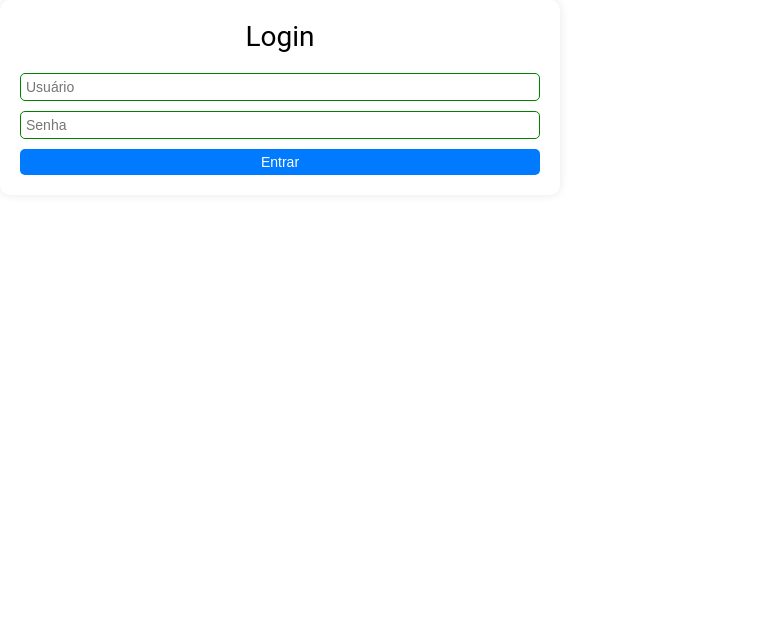
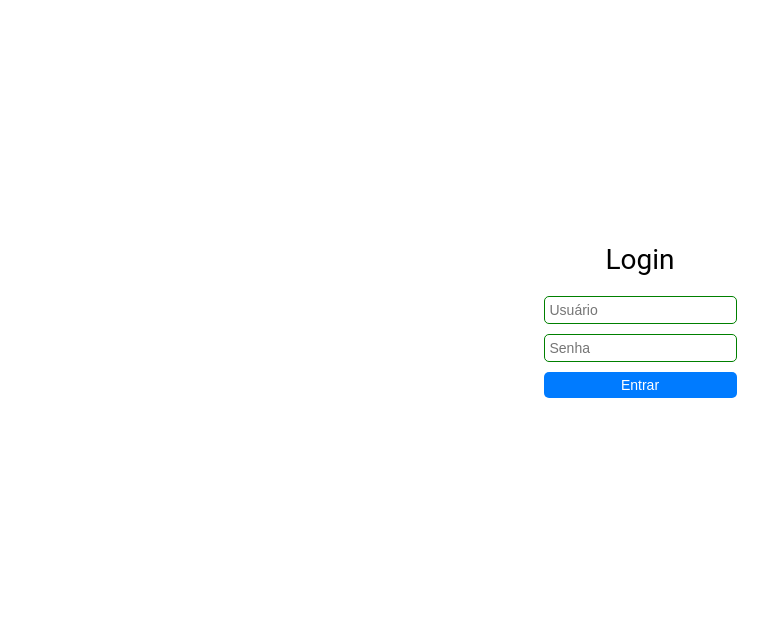
Before and after one commit to lafr/casa24, a PHP site: page / in a window 1280 px wide. Shown: the top 639 px of the page, without its empty margins (0-780 px from the left). Run offline with PHP 8.4, Linux system fonts and the light colour scheme.

Commit message:
23.10.24-css

```diff
--- a/css/main.css
+++ b/css/main.css
@@ -133,15 +133,28 @@ footer {
 .top-bar a {
     color: white;
 }
+
 .login {
+    margin: 0 auto;
+    display: flex;
+    align-items: center;
+    justify-content: center;
+    text-align: center;
+    max-width: 600px;
+    height: 80vh;
+    width: 100%;
+}
+
+.bloco_centro{
+    margin: 0 auto;
+    display: flex;
+    align-items: center;
+    justify-content: center;
+    text-align: left;
     max-width: 520px;
     width: 100%;
-    background-color: rgba(255, 255, 255, 0.8);
-    padding: 20px;
-    box-shadow: 0 0 10px rgba(0, 0, 0, 0.1);
-    border-radius: 10px;
-    text-align: center;
 }
+
 .formulario {
     max-width: 520px;
     width: 100%;
--- a/index.php
+++ b/index.php
@@ -8,11 +8,10 @@
 </head>
 <body>
     <div class="login">
+        <form action="login.php" method="post">
         <header>Login</header>
-        <form action="login.php" method="post">
             <input type="text" name="usuario" placeholder="Usuário" required>
             <input type="password" name="senha" placeholder="Senha" required>
-
             <button type="submit">Entrar</button>
         </form>
     </div>
--- a/paradas.php
+++ b/paradas.php
@@ -83,7 +83,7 @@
 
         echo "<tr style='background-color:" . $cor_fundo . "'>";
         echo "<td>" . $i . "</td>";
-        echo "<td>" . $ver_data_limpa . " <a href='edita_parada.php?acao=sobe&id_parada=" . $id_parada . "&evento_data_inicio=" . $evento_data_inicio . "'><img src='img/sobe.png'></a> <a href='edita_parada.php?acao=desce&id_parada=" . $id_parada . "&evento_data_inicio=" . $evento_data_inicio . "'><img src='img/desce.png'></a></td>";
+        echo "<td>" . $ver_data_limpa . " <a href='edita_parada.php?acao=sobe&id_parada=" . $id_parada . "&evento_data_inicio=" . $evento_data_inicio . "'><img src='img/up.png' style='width: 20px;'></a> <a href='edita_parada.php?acao=desce&id_parada=" . $id_parada . "&evento_data_inicio=" . $evento_data_inicio . "'><img src='img/down.png' style='width: 20px;'></a></td>";
         echo "<td>" . $ver_dia_semana . "</td>";
         echo "<td>" . $row_cliente['sap'] . "</td>";
         echo "<td>" . $razao . "</td>";
```
Also changed, not shown: brindes.php (+16 -14 lines), principal.php (+1 -10 lines), img/down.png (added), img/up.png (added), 2 other files.
